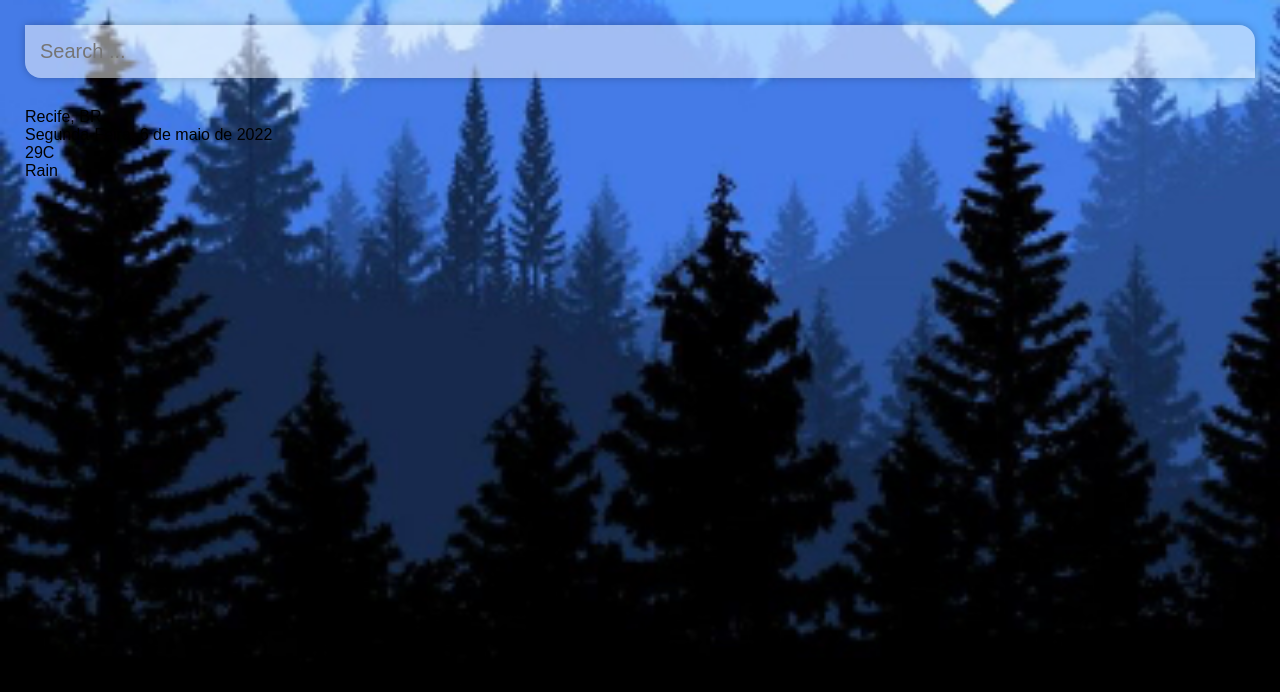
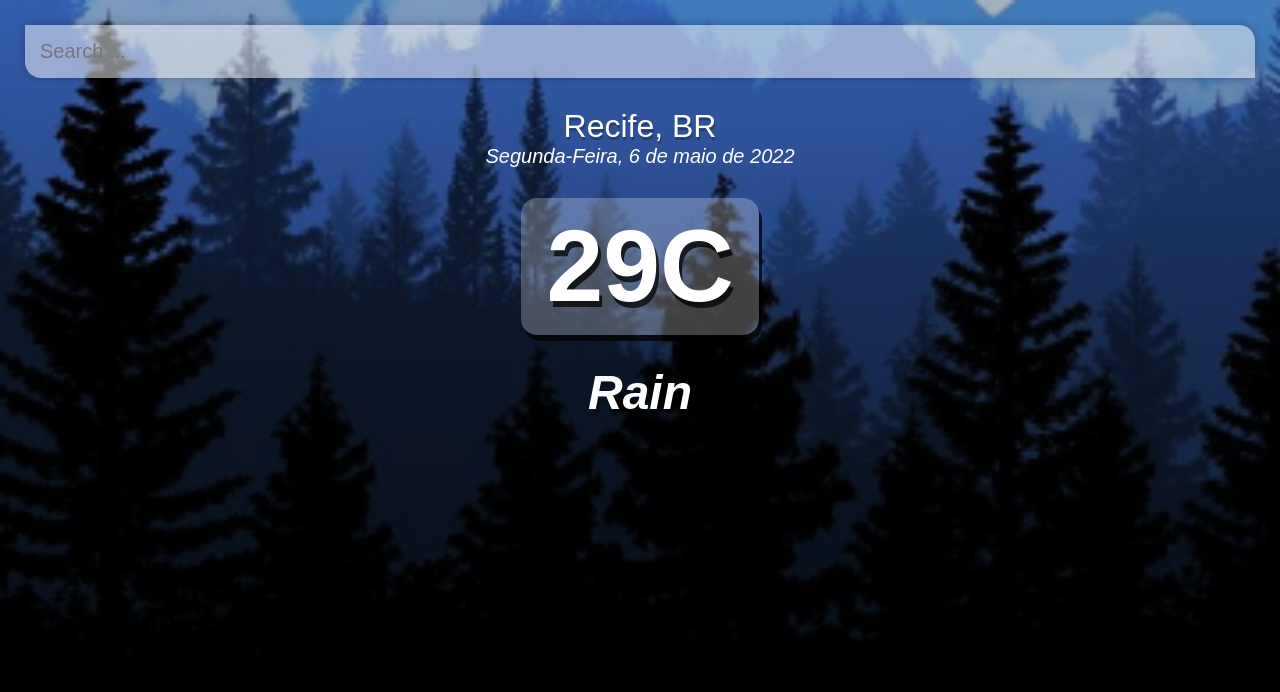
Before and after one commit to paulpessoa/vue-weather, a Vue app: page / in a window 1280 px wide. Shown: the top 692 px of the page. Built offline with nearby package versions, Linux system fonts and the light colour scheme.

Commit message:
finish info styles

```diff
--- a/src/App.vue
+++ b/src/App.vue
@@ -54,7 +54,7 @@
   min-height: 100vh;
   padding: 25px;
 
-  background-image: linear-gradient(to botton, rgba(0, 0, 0, 0.25), rgba(0, 0, 0, 0.75));
+  background-image: linear-gradient(to bottom, rgba(0, 0, 0, 0.25), rgba(0, 0, 0, 0.75));
 }
 .search-box {
   widows: 100%;
@@ -86,4 +86,56 @@
   border-radius: 16px 0px 16px 0px;
 }
 
+.location-box .location {
+  color: #ffffff;
+  font-size: 32px;
+  font-weight: 500;
+  text-align: center;
+  text-shadow: 1px 3px rgba(0, 0, 0, 0.25);
+}
+
+.location-box .date {
+ color: #ffffff;
+  font-size: 20px;
+  font-weight: 300;
+  font-style: italic;
+  text-align: center;
+}
+
+.weather-box {
+  text-align: center;
+}
+
+.weather-box .temp {
+  display: inline-block;
+  padding: 10px 25px ;
+  color: #fff;
+  font-size: 102px;
+  font-weight: 900;
+
+  text-shadow: 3px 6px rgba(0, 0, 0, 0.75);
+  background-color: rgba(255, 255, 255, 0.25);
+  border-radius: 16px;
+  margin: 30px 0px;
+
+  box-shadow: 3px 6px rgba(0, 0, 0, 0.75);
+}
+
+
+.weather-box .weather {
+  color: #fff;
+  font-size: 48px;
+  font-weight: 700;
+  font-style: italic;
+  text-shadow: 3px 6px rgba(0, 0, 0, 0.25);
+}
+
+
+
+
+
+
+
+
+
 </style>
```
